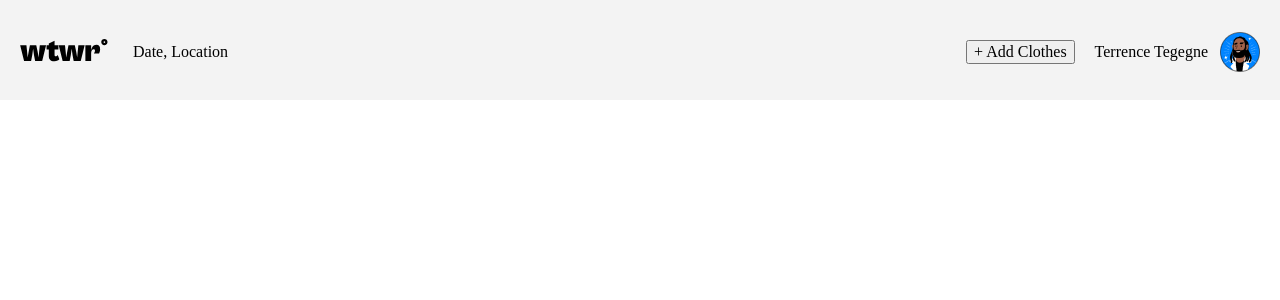
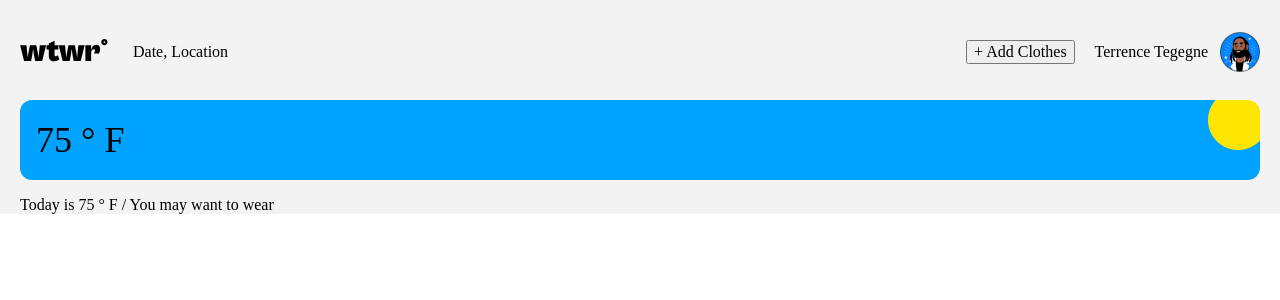
Before and after one commit to CoreTempest/se_project_react, a React (Vite) app: page / in a window 1280 px wide. Shown: the top 300 px of the page. Built offline with nearby package versions, Linux system fonts and the light colour scheme.

Commit message:
Main and WeatherCard set up

```diff
--- a/src/components/App/App.jsx
+++ b/src/components/App/App.jsx
@@ -1,11 +1,14 @@
 import "./App.css";
 import Header from "../Header/Header";
+import Main from "../Main/Main";
+import WeatherCard from "../WeatherCard/WeatherCard";
 
 function App() {
   return (
     <div className="app">
       <div className="app__content">
         <Header />
+        <Main />
       </div>
     </div>
   );
--- a/src/components/Main/Main.jsx
+++ b/src/components/Main/Main.jsx
@@ -0,0 +1,16 @@
+import WeatherCard from "../WeatherCard/WeatherCard";
+
+function Main() {
+  return (
+    <main>
+      <WeatherCard />
+      <section className="cards">
+        <p className="cards__text">
+          Today is 75 &deg; F / You may want to wear
+        </p>
+      </section>
+    </main>
+  );
+}
+
+export default Main;
--- a/src/components/WeatherCard/WeatherCard.css
+++ b/src/components/WeatherCard/WeatherCard.css
@@ -0,0 +1,22 @@
+.weather-card {
+  position: relative;
+  display: flex;
+  height: 80px;
+  border-radius: 12px;
+  overflow: hidden;
+}
+
+.weather-card__temp {
+  font-size: 36px;
+  line-height: 40px;
+  margin: 0;
+  position: absolute;
+  top: 20px;
+  left: 16px;
+}
+
+.weather-card__image {
+  object-fit: cover;
+  object-position: right top;
+  width: 100%;
+}
--- a/src/components/WeatherCard/WeatherCard.jsx
+++ b/src/components/WeatherCard/WeatherCard.jsx
@@ -0,0 +1,13 @@
+import "./WeatherCard.css";
+import sunny from "../../assets/sunny.png";
+
+function WeatherCard() {
+  return (
+    <section className="weather-card">
+      <p className="weather-card__temp">75 &deg; F</p>
+      <img src={sunny} alt="sunny" className="weather-card__image" />
+    </section>
+  );
+}
+
+export default WeatherCard;
```
Also changed, not shown: src/assets/sunny.png (added).
